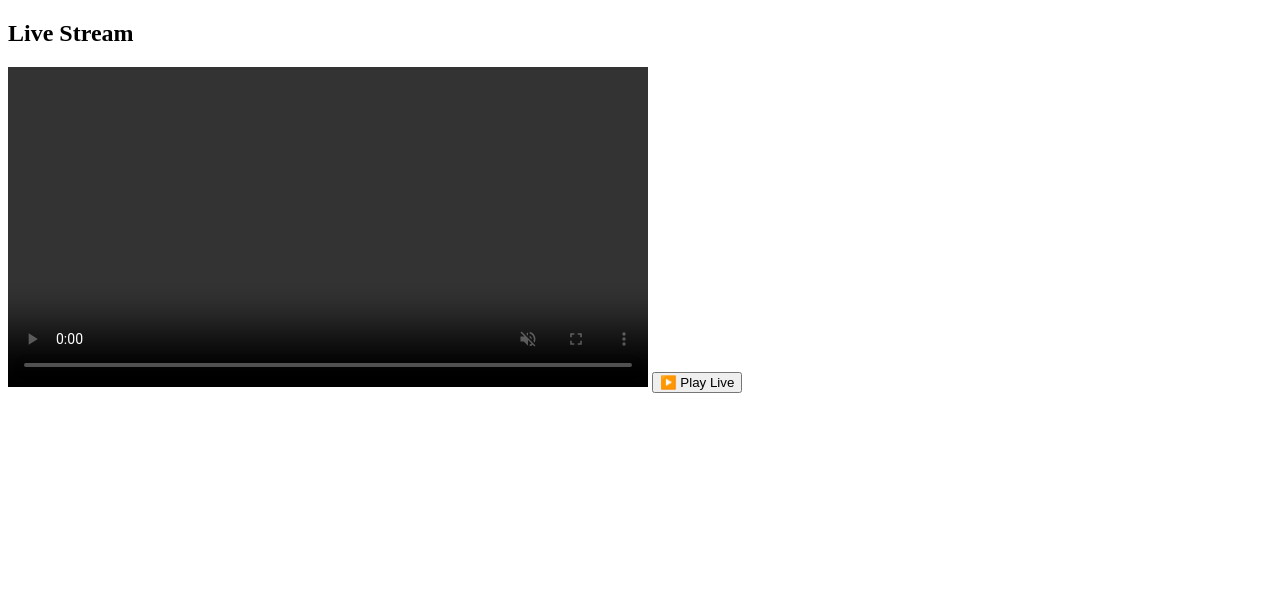
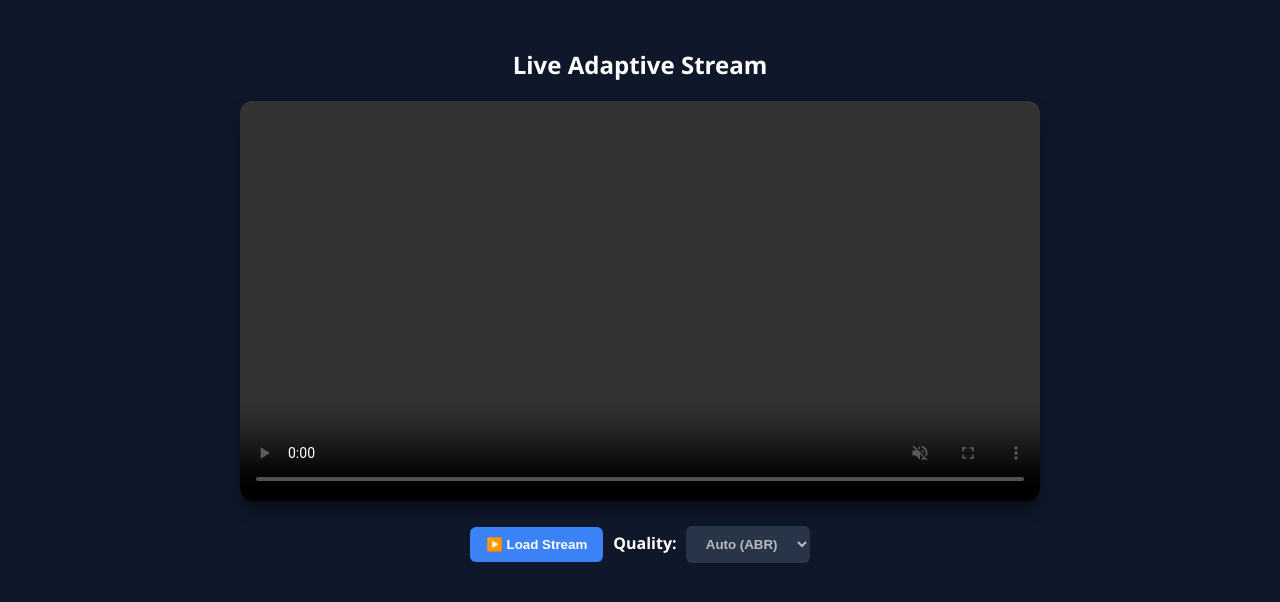
Before and after one commit to Shivanshu999/live-streaming, a plain HTML site: page public/player.html in a window 1280 px wide. Drawn offline with nearby package versions, Linux system fonts and the light colour scheme.

Commit message:
live stream

```diff
--- a/public/player.html
+++ b/public/player.html
@@ -1,28 +1,150 @@
-<!DOCTYPE html>
-<html>
+<!doctype html>
+<html lang="en">
   <head>
+    <meta charset="UTF-8" />
     <meta name="viewport" content="width=device-width, initial-scale=1.0" />
+    <title>ABR Player with Quality Control</title>
+    <script src="https://cdn.jsdelivr.net/npm/hls.js@latest"></script>
+    <style>
+      body {
+        font-family: "Segoe UI", Tahoma, Geneva, Verdana, sans-serif;
+        display: flex;
+        flex-direction: column;
+        align-items: center;
+        background: #0f172a;
+        color: white;
+        padding: 20px;
+      }
+      .video-container {
+        width: 100%;
+        max-width: 800px;
+        position: relative;
+      }
+      video {
+        width: 100%;
+        background: black;
+        border-radius: 12px;
+        box-shadow: 0 10px 15px -3px rgba(0, 0, 0, 0.5);
+      }
+      .controls {
+        margin-top: 20px;
+        display: flex;
+        gap: 10px;
+        align-items: center;
+        flex-wrap: wrap;
+      }
+      button,
+      select {
+        padding: 10px 16px;
+        cursor: pointer;
+        background: #3b82f6;
+        border: none;
+        color: white;
+        border-radius: 6px;
+        font-weight: 600;
+        transition: background 0.2s;
+      }
+      button:hover {
+        background: #2563eb;
+      }
+      select {
+        background: #334155;
+      }
+      label {
+        font-weight: bold;
+        margin-right: 5px;
+      }
+    </style>
   </head>
   <body>
-  <h2>Live Stream</h2>
+    <h2>Live Adaptive Stream</h2>
 
-  <video
-    id="v"
-    controls
-    muted
-    playsinline
-    webkit-playsinline
-    style="width:100%; max-width:640px; background:black;"
-  ></video>
+    <div class="video-container">
+      <video id="v" controls muted playsinline></video>
+    </div>
 
-  <button onclick="start()">▶️ Play Live</button>
+    <div class="controls">
+      <button onclick="startStream()">▶️ Load Stream</button>
+
+      <div>
+        <label for="qualitySelect">Quality:</label>
+        <select
+          id="qualitySelect"
+          disabled
+          onchange="changeQuality(this.value)"
+        >
+          <option value="-1">Auto (ABR)</option>
+        </select>
+      </div>
+    </div>
 
     <script>
-    function start() {
+      let hls = null;
+
+      function startStream() {
         const video = document.getElementById("v");
-      video.src = "http://localhost:3000/hls/master.m3u8";
-      video.load();
+        const selector = document.getElementById("qualitySelect");
+        const streamUrl = "http://localhost:3000/hls/master.m3u8";
+        const realURl = "http://localhost:3000/public/player.html"
+
+        if (hls) hls.destroy(); // Reset if already running
+
+        if (Hls.isSupported()) {
+          hls = new Hls();
+          hls.loadSource(streamUrl);
+          hls.attachMedia(video);
+
+          hls.on(Hls.Events.MANIFEST_PARSED, function (event, data) {
+            // Populate the quality selector
+            const levels = hls.levels;
+
+            // Clear existing options except "Auto"
+            selector.innerHTML = '<option value="-1">Auto (ABR)</option>';
+
+            levels.forEach((level, index) => {
+              const name = level.name || `${level.height}p`;
+              const option = document.createElement("option");
+              option.value = index;
+              option.text = name;
+              selector.add(option);
+            });
+
+            selector.disabled = false;
             video.play();
+          });
+
+          hls.on(Hls.Events.ERROR, function (event, data) {
+            if (data.fatal) {
+              console.error("HLS Error:", data);
+              hls.recoverMediaError();
+            }
+          });
+
+          // Logs whenever the ABR controller switches the quality
+          hls.on(Hls.Events.LEVEL_SWITCHED, function (event, data) {
+            const levelIndex = data.level;
+            const levelInfo = hls.levels[levelIndex];
+            console.log(
+              `Current Quality: ${levelInfo.height}p | Bitrate: ${(levelInfo.bitrate / 1000).toFixed(0)} kbps`,
+            );
+          });
+        } else if (video.canPlayType("application/vnd.apple.mpegurl")) {
+          // Safari fallback
+          video.src = streamUrl;
+          video.play();
+          console.log(
+            "Native HLS (Safari) detected. Manual quality switching not supported via this UI.",
+          );
+        }
+      }
+
+      function changeQuality(newLevel) {
+        if (!hls) return;
+
+        // hls.currentLevel = -1 enables Auto ABR
+        // hls.currentLevel = index forces a specific level
+        console.log(`Changing quality to level index: ${newLevel}`);
+        hls.currentLevel = parseInt(newLevel);
       }
     </script>
   </body>
```
Also changed, not shown: docker-compose.yml (+21 -12 lines). Lines whose indentation alone changed are shown as unchanged.
